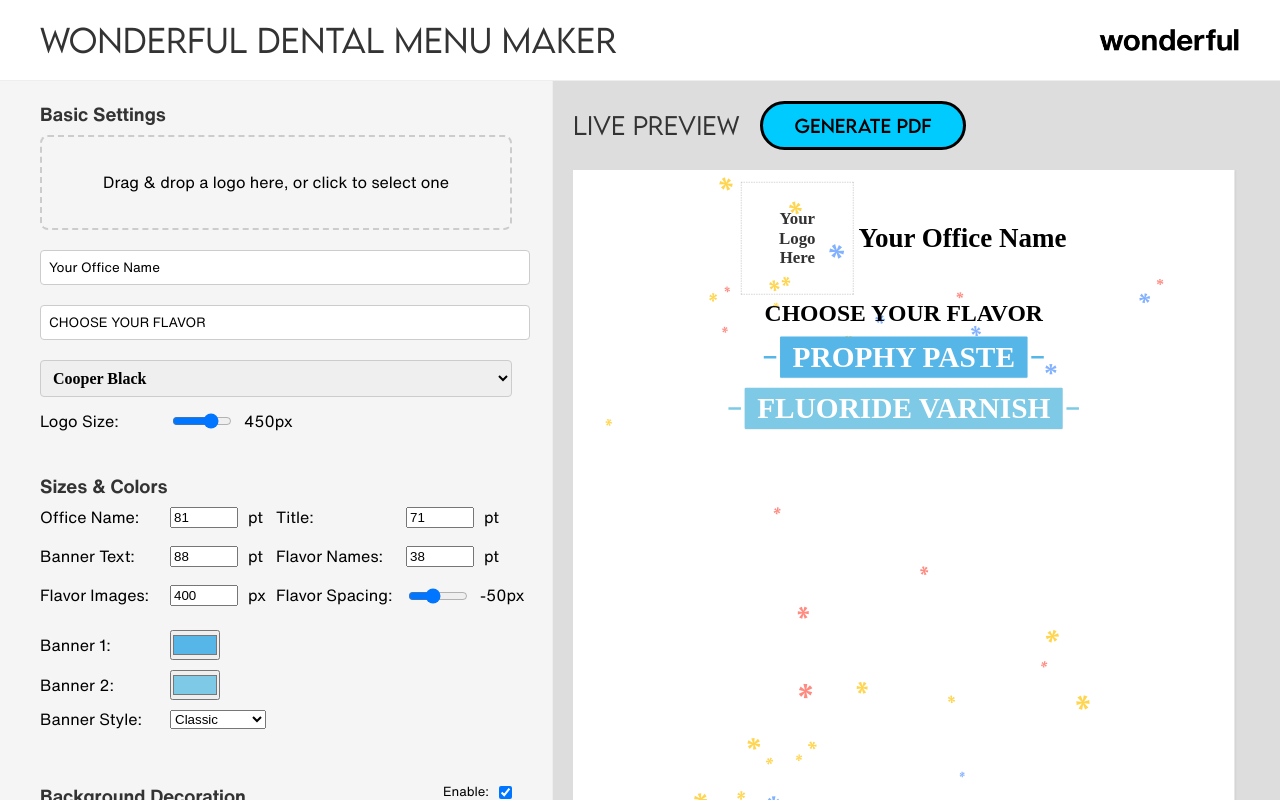
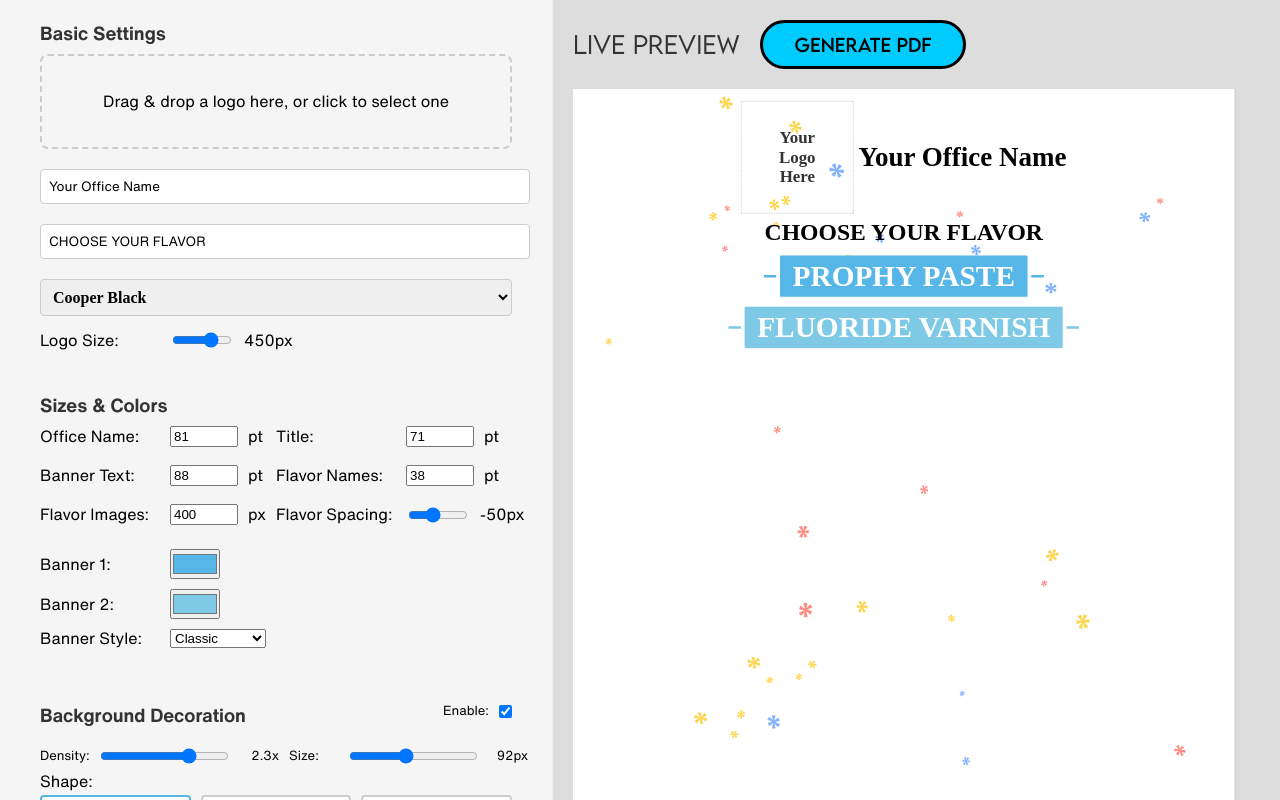
Before and after one commit to princezoho/flavormenu, a React (Create React App) app: page / in a window 1280 px wide. Built offline with nearby package versions, Linux system fonts and the light colour scheme.

Commit message:
remove header

```diff
--- a/src/App.tsx
+++ b/src/App.tsx
@@ -18,7 +18,7 @@ const AppContainer = styled.div`
 
 const MainContent = styled.div`
   display: flex;
-  height: calc(100vh - 80px); // Account for header
+  height: calc(100vh - 0px); // Account for header
   overflow: hidden; // Prevent body scroll
 `;
 
@@ -648,12 +648,12 @@ const App: React.FC = () => {
 
   return (
     <AppContainer>
-      <Header>
+      {/* <Header>
         <HeaderTitle>Wonderful Dental Menu Maker</HeaderTitle>
         <LogoLink href='https://wonderfuldental.com/' target='_blank' rel='noopener noreferrer'>
           <Logo src={wonderfulLogo} alt='Wonderful Dental Logo' />
         </LogoLink>
-      </Header>
+      </Header> */}
       <MainContent>
         <EditorSide>
           <ControlBox>
```
